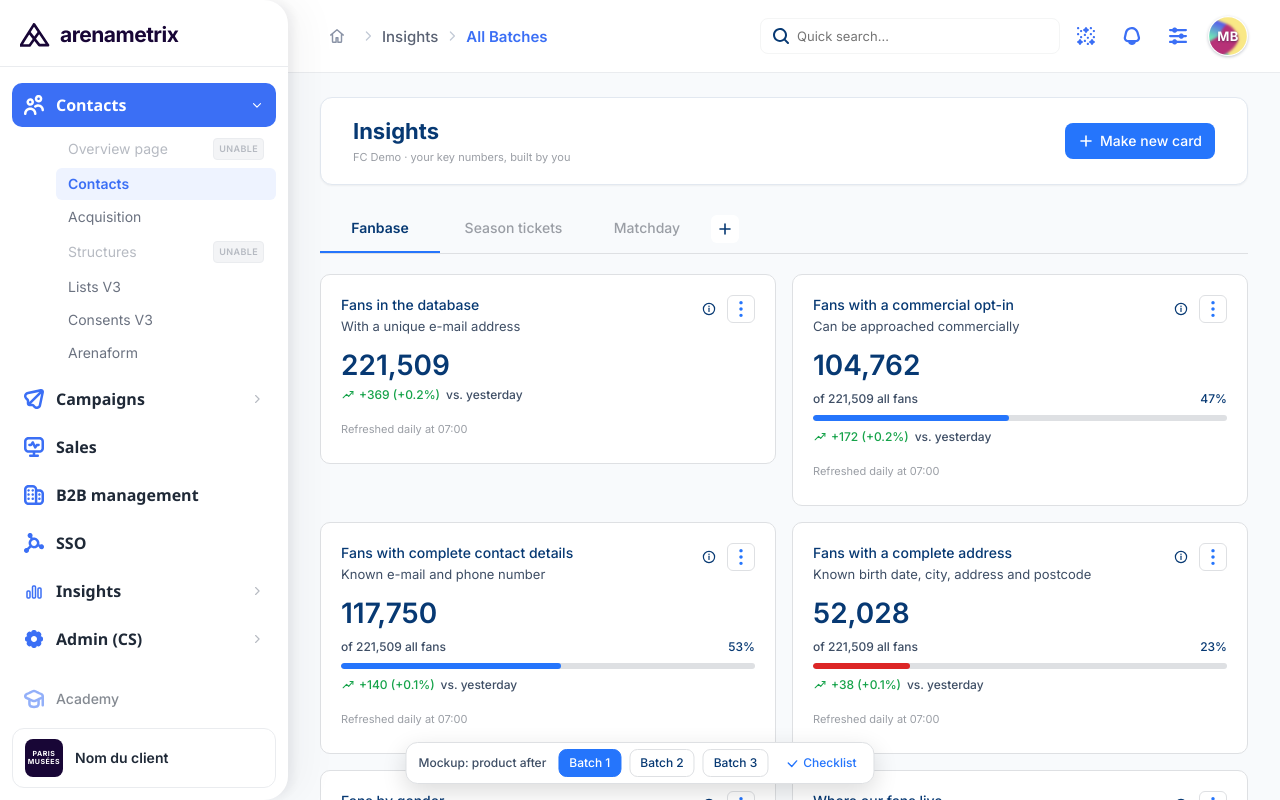
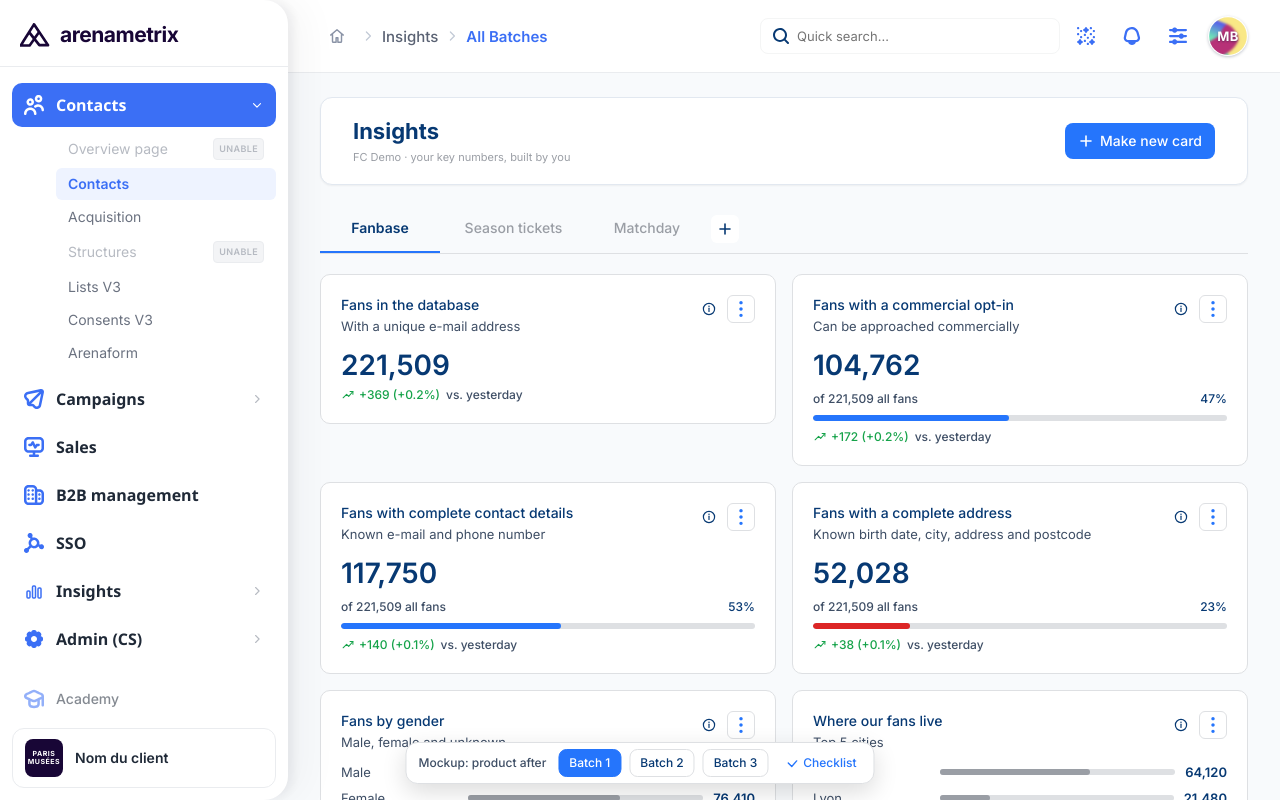
Before and after one commit to MaxBourguignon/ax-pm-prototypes, a React (Vite) app in the folder ax-prototypes/: page /insights/all-batches in a window 1280 px wide. Built offline with nearby package versions, Linux system fonts and the light colour scheme.

Commit message:
Insights all-batches: no refresh time on cards; freshness follows the warehouse import

```diff
--- a/ax-prototypes/src/features/InsightCards/all/CardAll.jsx
+++ b/ax-prototypes/src/features/InsightCards/all/CardAll.jsx
@@ -23,7 +23,7 @@ import Tooltip from '../../../components/Tooltip';
 import ActionMenu from '../../../components/ActionMenu';
 import { BreakdownBars, PerDayChart } from '../InsightCard';
 import {
-  BREAKDOWNS, SOURCES, MEASURES, USERS, REFRESHED_AT, COMPARISON_SHORT, COMPARISONS, EVENTS, OPS, SPLIT_FIELDS, manualResult, comparisonOf,
+  BREAKDOWNS, SOURCES, MEASURES, USERS, COMPARISON_SHORT, COMPARISONS, EVENTS, OPS, SPLIT_FIELDS, manualResult, comparisonOf,
 } from './mockDataAll';
 import { has } from './batches';
 
@@ -259,9 +259,12 @@ export default function CardAll({
 
         {showDef && <Definition card={card} batch={batch} />}
 
+        {/* No refresh time on the card: cards run on the warehouse copy of the
+            client's data, so freshness depends on the import, not the card run. */}
+        {(manual || canSegment) && (
           <div style={{ display: 'flex', alignItems: 'center', justifyContent: 'space-between', gap: 8, minHeight: 28 }}>
             <span style={{ ...TY.captionSm, fontFamily: DS.ff, color: DS.textMuted }}>
-            {manual ? `Manual entry · ${USERS[card.createdBy]?.name ?? ''}` : card.kind === 'countdown' ? 'Updates daily' : `Refreshed daily at ${REFRESHED_AT}`}
+              {manual ? `Manual entry · ${USERS[card.createdBy]?.name ?? ''}` : ''}
             </span>
             {canSegment && (
               <Btn type="Ghost" size="Sm" iconRight={<Ico.ChevRight s={14} c={DS.actionPrimary} />} style={{ color: DS.actionPrimary }}
@@ -270,6 +273,7 @@ export default function CardAll({
               </Btn>
             )}
           </div>
+        )}
       </Card>
     </div>
   );
--- a/ax-prototypes/src/features/InsightCards/all/batches.js
+++ b/ax-prototypes/src/features/InsightCards/all/batches.js
@@ -20,7 +20,7 @@ export const FEATURES = [
   { batch: 1, id: 'breakdown', label: 'Format: breakdown, top 5 plus "Other"' },
   { batch: 1, id: 'share', label: 'Format: share of a base, with a % bar (third format, to decide)' },
   { batch: 1, id: 'definition', label: 'The definition behind every card' },
-  { batch: 1, id: 'refresh', label: 'Cards refresh every morning' },
+  { batch: 1, id: 'refresh', label: 'Cards run on the data in our warehouse; no refresh time on the card (it depends on the import from the client)' },
   { batch: 2, id: 'tx', label: 'Transaction measures: tickets, orders, revenue, webshop, subscriptions sold' },
   { batch: 2, id: 'perDay', label: 'Format: series per day (bar chart)' },
   { batch: 2, id: 'target', label: 'Format: progress bar towards a target the client sets' },
--- a/ax-prototypes/src/features/InsightCards/all/mockDataAll.js
+++ b/ax-prototypes/src/features/InsightCards/all/mockDataAll.js
@@ -14,8 +14,6 @@ export const USERS = {
   hugo: { name: 'Hugo Lefebvre', role: 'Ticketing manager' },
   sarah: { name: 'Sarah Benali', role: 'CRM officer' },
 };
-
-export const REFRESHED_AT = '07:00';
 
 /* What a card's variation compares with. */
 export const COMPARISONS = [
```
Lines whose indentation alone changed are shown as unchanged.
